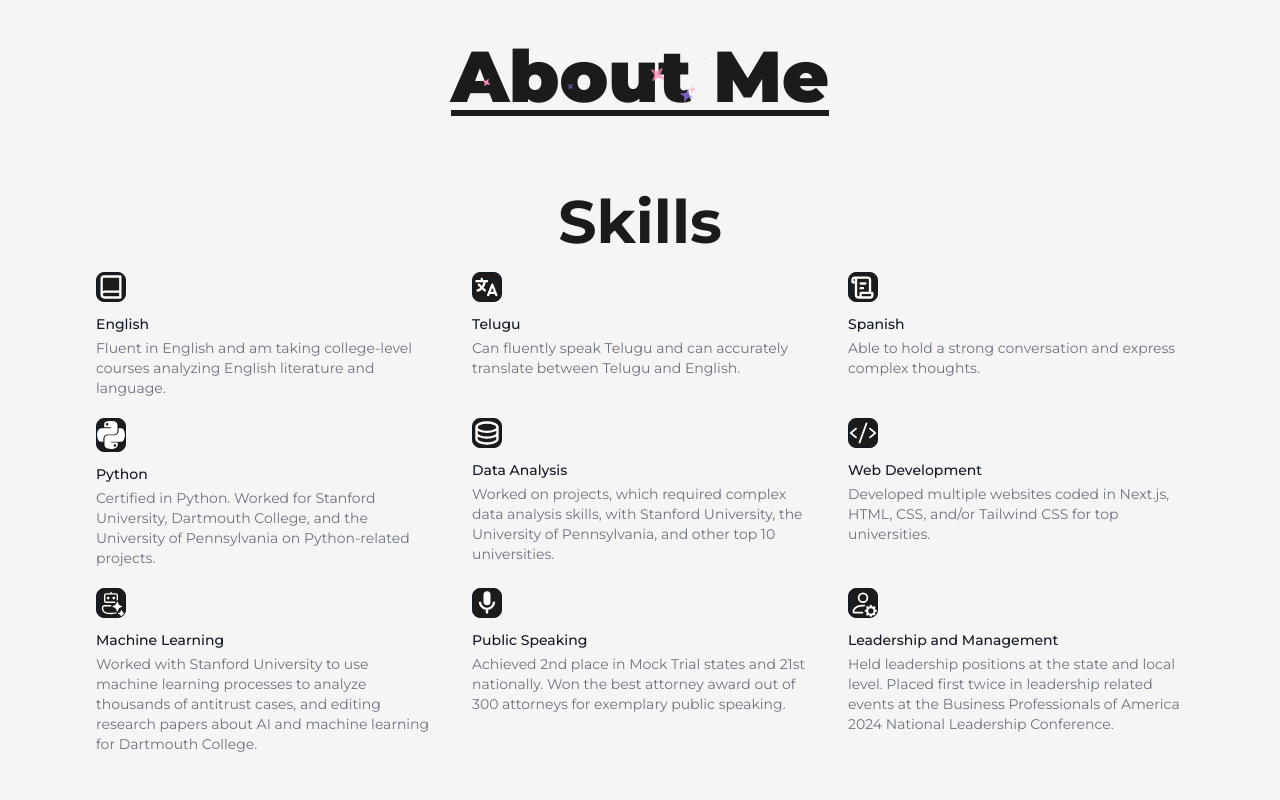
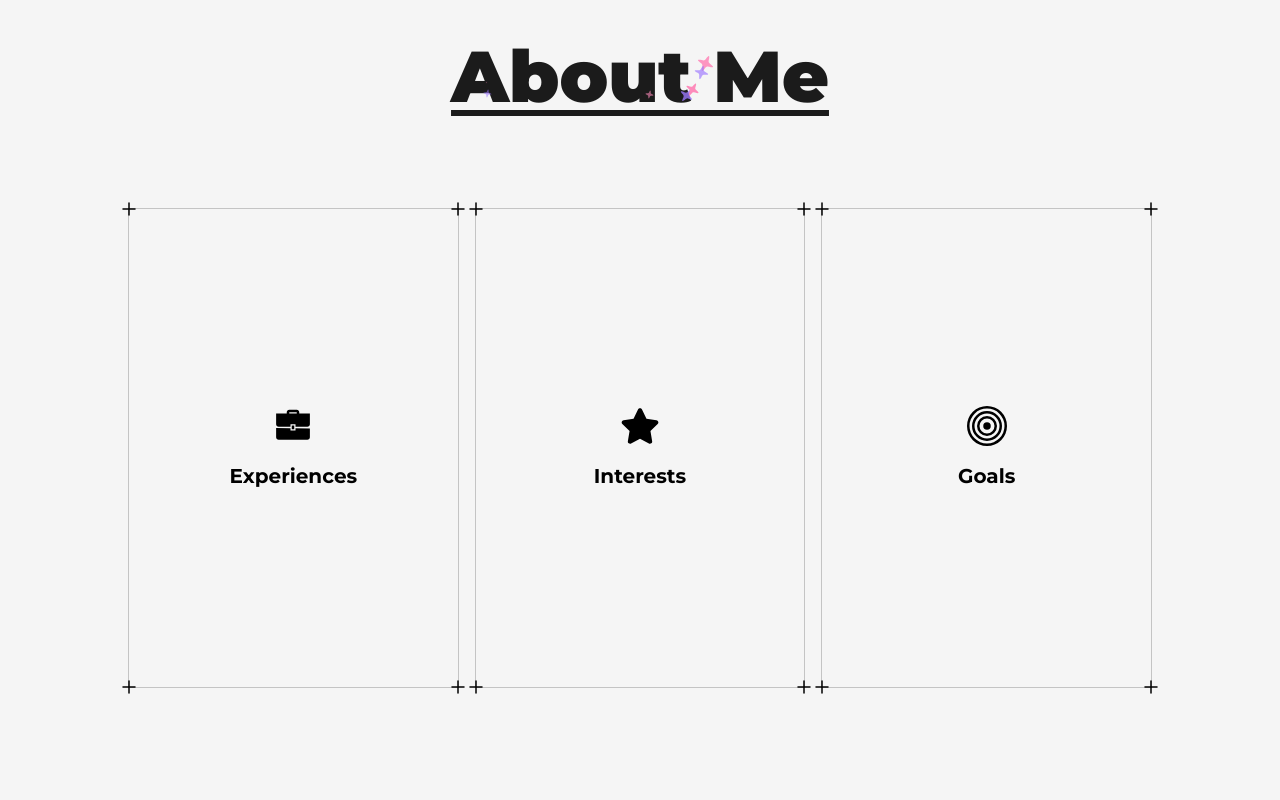
Before and after one commit to shriyanyamali/portfolio-v2, a Next.js app: page / in a window 1280 px wide. Shown: the part 680-1480 px from the top of the page. Built offline with nearby package versions, Linux system fonts and the light colour scheme.

Commit message:
uncommented hover canvas component

```diff
--- a/src/pages/index.js
+++ b/src/pages/index.js
@@ -169,10 +169,10 @@ export default function Home() {
             </div>
           </div>
 
-          {/* <div className="items-center justify-center text-center mb-32">
+          <div className="items-center justify-center text-center mb-32">
             <CanvasRevealEffectDemo />
 
-            <div className="mt-48 sm:mt-32">
+          {/*   <div className="mt-48 sm:mt-32">
               <TextRevealCardPreview />
 
               <div className="flex items-center justify-center w-full">
@@ -186,10 +186,10 @@ export default function Home() {
               </div>
             </div>
 
-            <CardHoverEffectDemo />
-          </div> */}
+            <CardHoverEffectDemo />  */}
+          </div>
 
-          <h2 className="font-bold text-6xl sm:text-3xl md:text-4xl lg:text-5xl mt-16 lg:mt-8 w-full text-center">
+          <h2 className="font-bold text-6xl sm:text-3xl md:text-4xl lg:text-5xl mt-36 md:mt-32 w-full text-center">
             Skills
           </h2>
 
```
